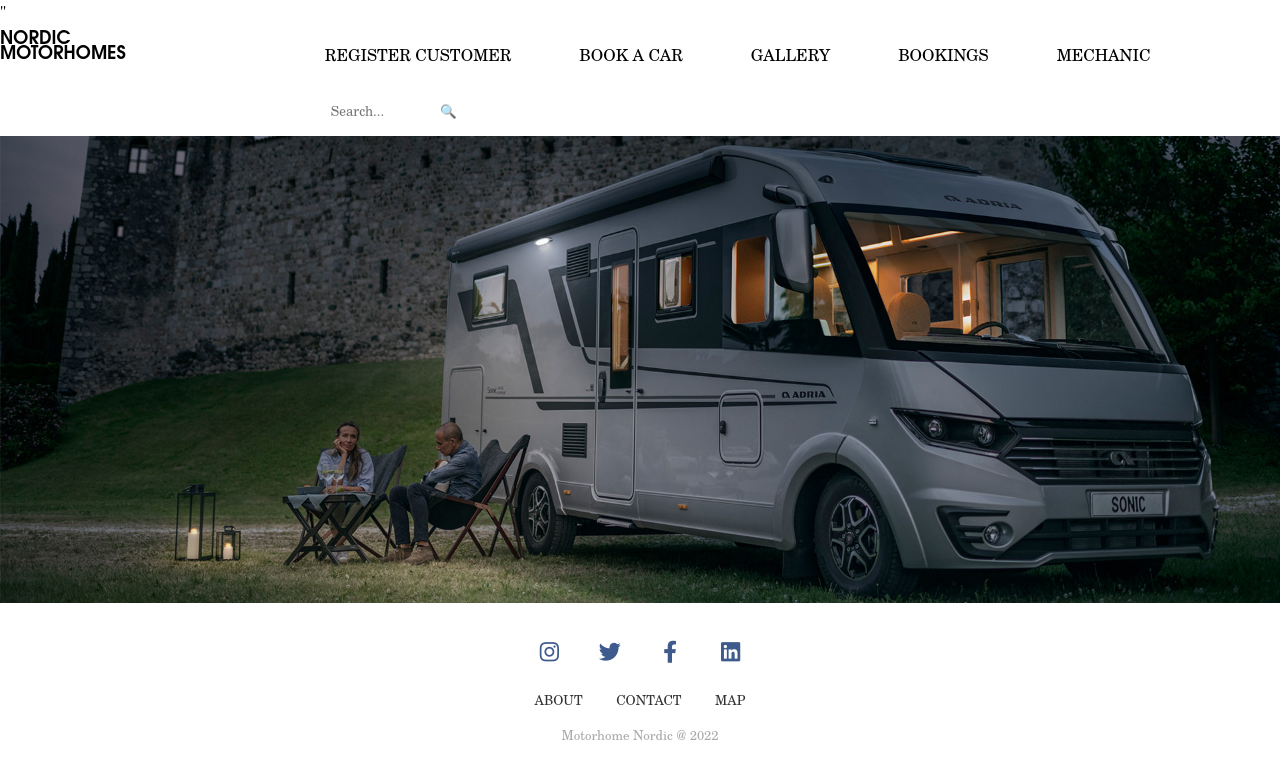
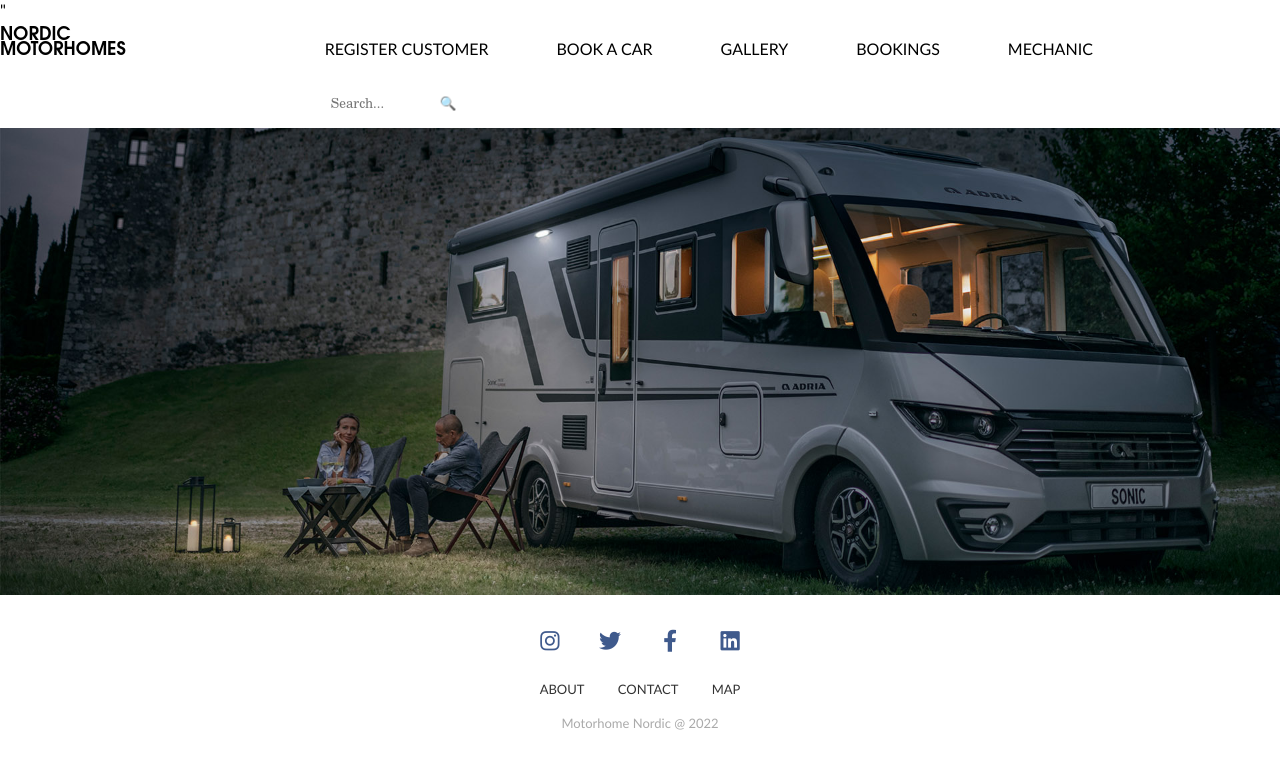
Before and after one commit to moniozd/2ndsemesterproject, a Spring app: page /frontpage/index in a window 1280 px wide. Shown: the top 779 px of the page. Run offline with Thymeleaf, Linux system fonts and the light colour scheme; the template is opened without the code that fills it, so the values that code supplies are empty; some libraries are stand-ins or nearby versions.

Commit message:
another font why not

```diff
--- a/MotorhomesProject/src/main/resources/static/frontpage.css
+++ b/MotorhomesProject/src/main/resources/static/frontpage.css
@@ -4,7 +4,7 @@
 }
 body {
     margin: 0;
-    font-family: New Century Schoolbook, TeX Gyre Schola, serif;
+    font-family: Gill Sans, sans-serif;
 }
 h1 {
     font-family: Avantgarde, TeX Gyre Adventor, URW Gothic L, sans-serif;
@@ -35,7 +35,7 @@ ul#nav-bar {
 }
 
 ul#nav-bar li a {
-    font-family: New Century Schoolbook, TeX Gyre Schola, serif;
+    font-family: Gill Sans, sans-serif;
     /*float: right;*/
     display: block;
     color: black;
```
